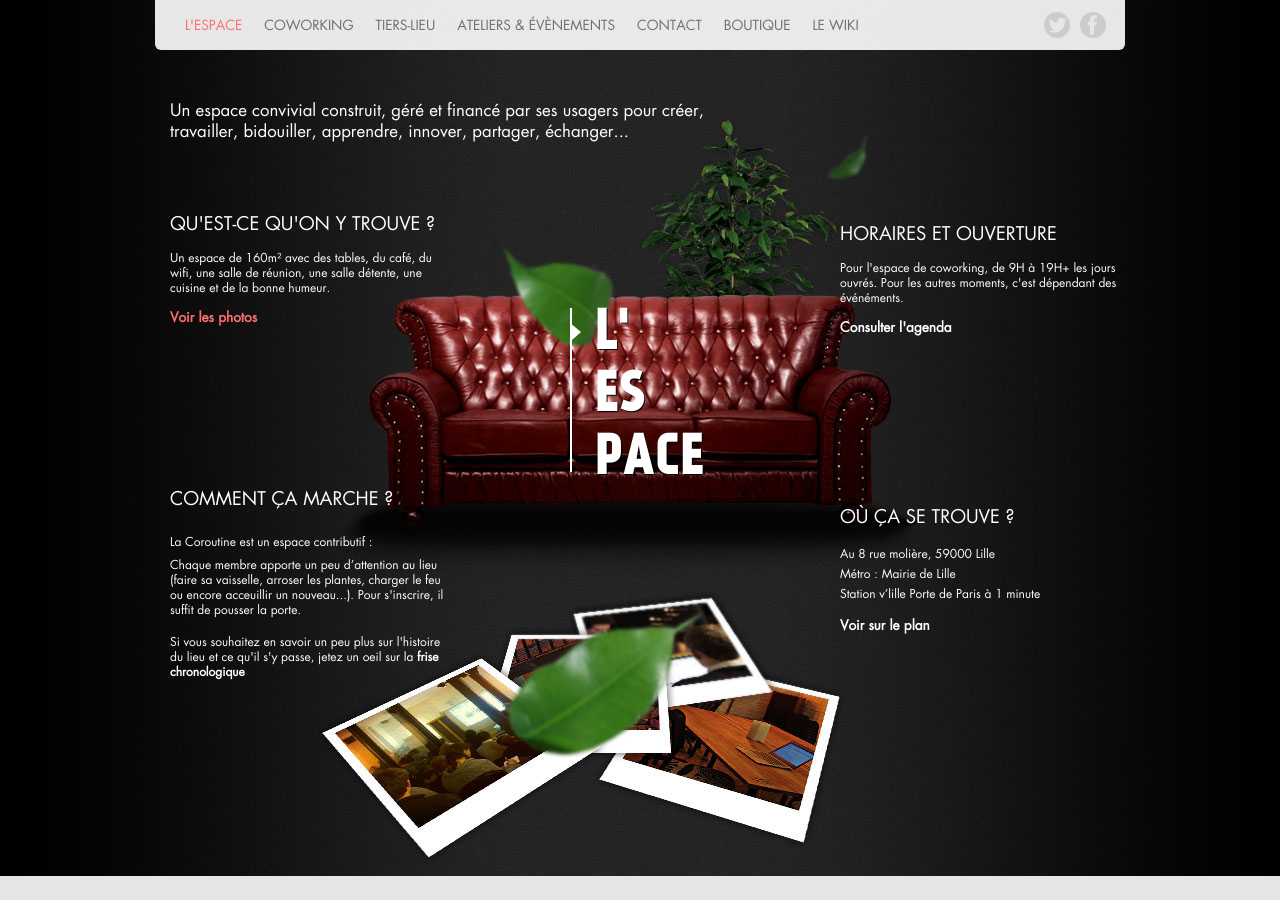
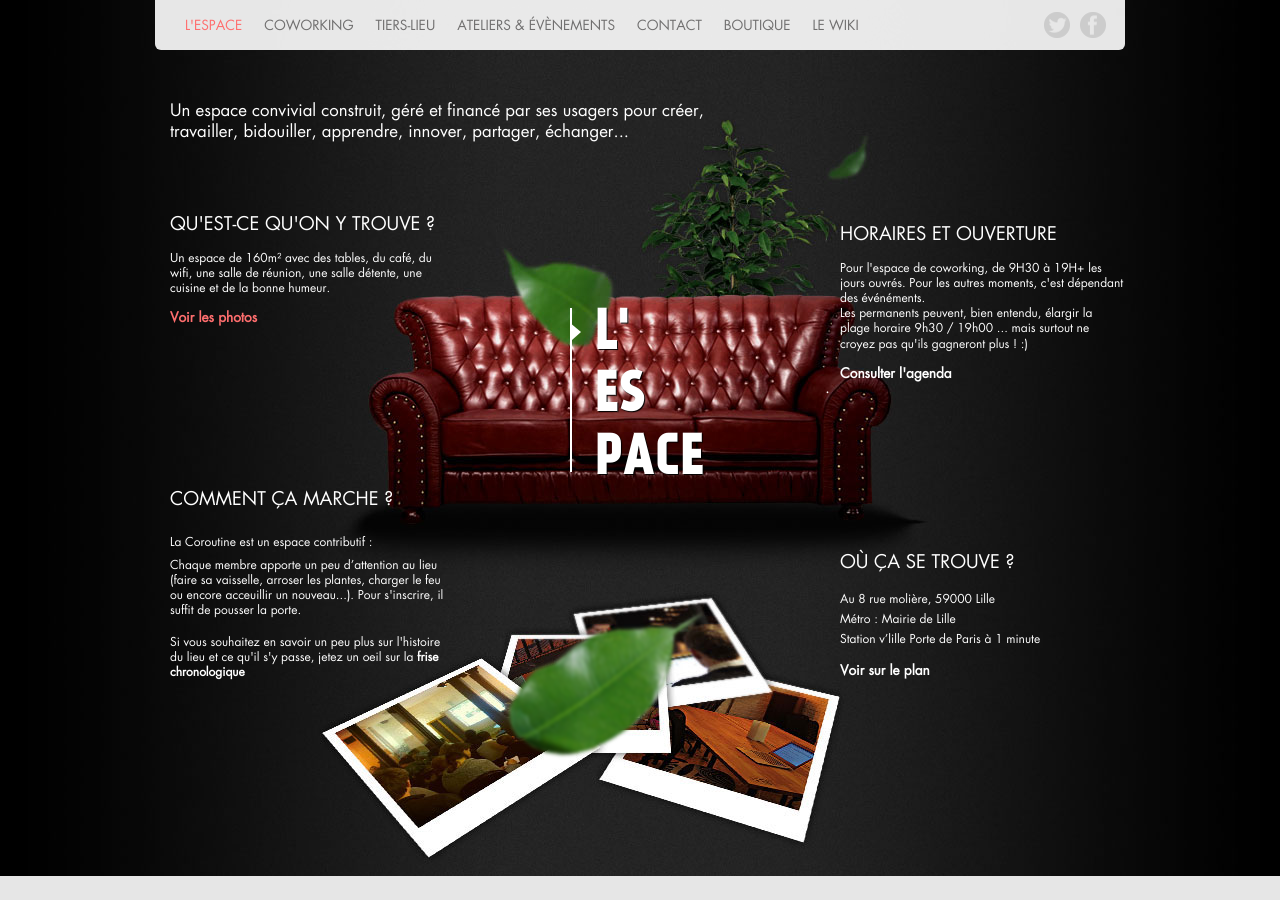
Before and after one commit to la-coroutine/la-coroutine.github.io, a Jekyll site: the page built from index.html, in a window 1280 px wide and 900 px high, scrolled down 950 px. Built offline with Jekyll 4.4.1, drawn with Linux system fonts in a browser that asks for light colours.

Commit message:
9h00 pas 9h30 ... travailler plus pour gagner moins

```diff
--- a/index.html
+++ b/index.html
@@ -100,8 +100,8 @@ layout: default
                     <div class="block">
                         <h1>Horaires et ouverture</h1>
                         <p>
-                            Pour l'espace de coworking, de 9H à 19H+ les jours ouvrés. Pour les autres moments, c'est dépendant des événéments.
-                        </p>
+                            Pour l'espace de coworking, de 9H30 à 19H+ les jours ouvrés. Pour les autres moments, c'est dépendant des événéments. </p>
+<p><em>Les permanents peuvent, bien entendu, élargir la plage horaire 9h30 / 19h00 ... mais surtout ne croyez pas qu'ils gagneront plus ! :)</em></p>
 			<a title="Agenda de la Coroutine" href="agenda.html">Consulter l'agenda</a>.
                     </div>
                     <div class="block">
```
